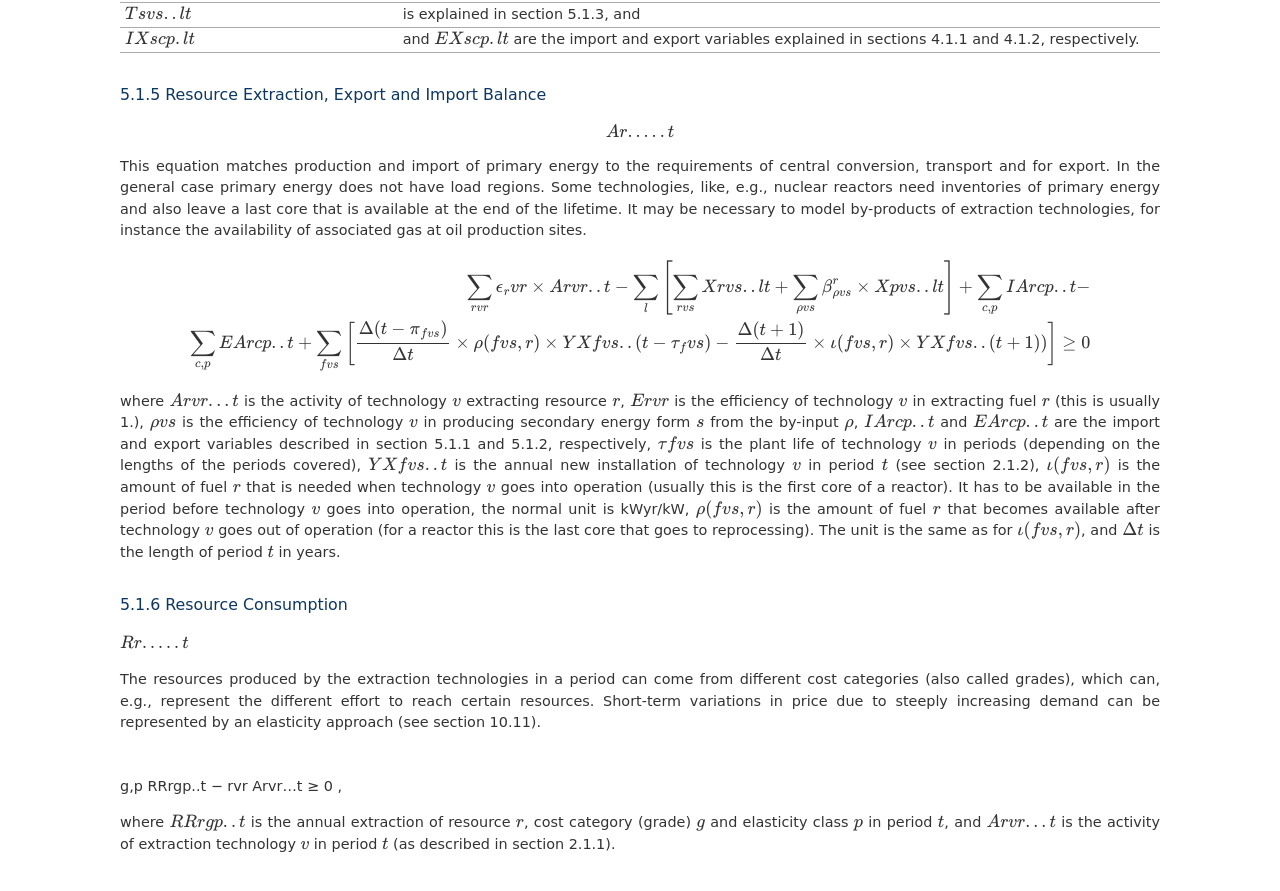
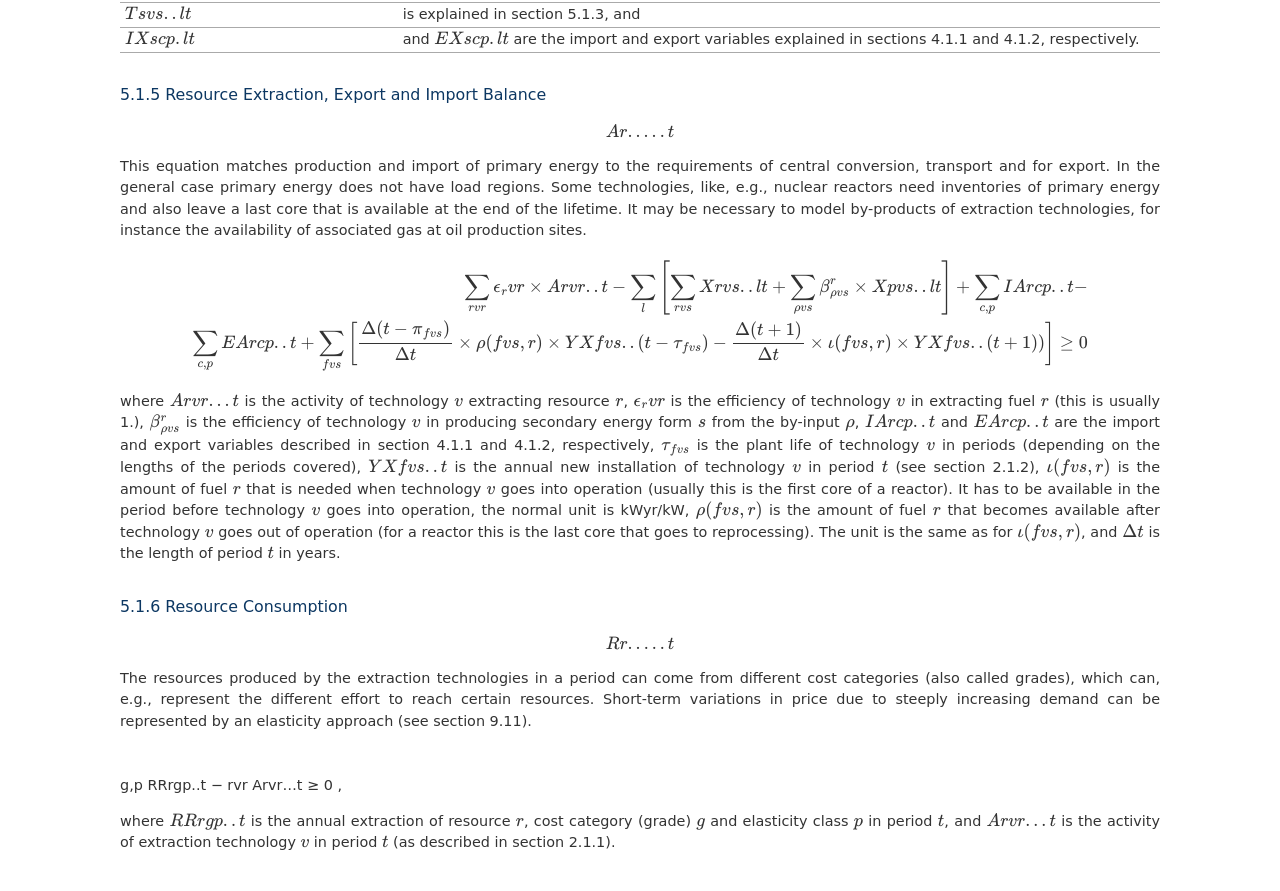
Before and after one commit to iiasa/message_doc, a Sphinx documentation site: the page built from source/message_globiom/annex/message/energy_flows.rst, in a window 1280 px wide and 900 px high, scrolled down 2586 px. Shown: the top 891 px of the window. Built offline with Sphinx 7.4.7, drawn with Linux system fonts in a browser that asks for light colours; pages that are not in the unit, such as notebooks, are missing from menus.

Commit message:
Update energy_flows.rst

```diff
--- a/source/message_globiom/annex/message/energy_flows.rst
+++ b/source/message_globiom/annex/message/energy_flows.rst
@@ -154,25 +154,26 @@ where
 This equation matches production and import of primary energy to the requirements of central conversion, transport and for export. In the general  case primary energy does not have load regions. Some technologies,  like, e.g., nuclear reactors need inventories of primary energy and also leave a last core that is available at the end of the lifetime. It may be necessary to model by-products of extraction technologies, for instance the availability of associated  gas at oil production sites.
 
 .. math::
-   \sum _{rvr}\epsilon _rvr \times Arvr..t - \sum _l \left [ \sum _{rvs} Xrvs..lt + \sum _{\rho vs} \beta _{\rho vs}^r \times Xpvs..lt\right ] + \sum _{c,p}IArcp..t -\\ \sum_{c,p}EArcp..t + \sum_{fvs} \left [ \frac{\Delta (t-{\pi _{fvs}})}{\Delta t} \times \rho (fvs,r) \times YXfvs..(t-\tau _fvs) - \\ \frac{\Delta (t+1)}{\Delta t}\times \iota (fvs,r) \times YXfvs..(t+1)) \right] \geq 0
+   \sum _{rvr}\epsilon _rvr \times Arvr..t - \sum _l \left [ \sum _{rvs} Xrvs..lt + \sum _{\rho vs} \beta _{\rho vs}^r \times Xpvs..lt\right ] + \sum _{c,p}IArcp..t -\\ \sum_{c,p}EArcp..t + \sum_{fvs} \left [ \frac{\Delta (t-{\pi _{fvs}})}{\Delta t} \times \rho (fvs,r) \times YXfvs..(t-\tau _{fvs}) - \\ \frac{\Delta (t+1)}{\Delta t}\times \iota (fvs,r) \times YXfvs..(t+1)) \right] \geq 0
 
 where
 :math:`Arvr...t`    is the activity of technology :math:`v` extracting resource :math:`r`,
-:math:`Ervr`	       is the efficiency of technology :math:`v` in extracting fuel :math:`r` (this is usually 1.),
-:math:`ρvs`	        is the efficiency of technology :math:`v` in producing secondary energy form :math:`s` from the by-input :math:`ρ`,
-:math:`I Arcp..t`	  and :math:`EArcp..t` are the import and export variables described in section 5.1.1 and 5.1.2, respectively,
-:math:`τf vs`       is the plant life of technology :math:`v` in periods (depending on the lengths of the periods covered),
-:math:`Y X f vs..t` is the annual new installation of technology :math:`v` in period :math:`t` (see section  2.1.2),
-:math:`ι(f vs, r)`	 is the amount of fuel :math:`r` that is needed when technology :math:`v` goes into operation (usually this is the first core of a reactor). It has to be available in the period before technology :math:`v` goes into operation, the normal unit is kWyr/kW,
-:math:`ρ(f vs, r)`	 is the amount of fuel :math:`r` that becomes available after technology :math:`v` goes out of operation (for a reactor this is the last core that goes to reprocessing). The unit is the same as for :math:`ι(f vs, r)`, and
-:math:`∆t`	         is the length of period :math:`t` in years.
+:math:`\epsilon _rvr`	       is the efficiency of technology :math:`v` in extracting fuel :math:`r` (this is usually 1.),
+:math:`\beta _{\rho vs}^r`	        is the efficiency of technology :math:`v` in producing secondary energy form :math:`s` from the by-input :math:`\rho`,
+:math:`IArcp..t`	  and :math:`EArcp..t` are the import and export variables described in section 4.1.1 and 4.1.2, respectively,
+:math:`\tau _{fvs}`       is the plant life of technology :math:`v` in periods (depending on the lengths of the periods covered),
+:math:`YXfvs..t` is the annual new installation of technology :math:`v` in period :math:`t` (see section  2.1.2),
+:math:`\iota (fvs,r)`	 is the amount of fuel :math:`r` that is needed when technology :math:`v` goes into operation (usually this is the first core of a reactor). It has to be available in the period before technology :math:`v` goes into operation, the normal unit is kWyr/kW,
+:math:`\rho (fvs,r)`	 is the amount of fuel :math:`r` that becomes available after technology :math:`v` goes out of operation (for a reactor this is the last core that goes to reprocessing). The unit is the same as for :math:`\iota (fvs,r)`, and
+:math:`\Delta t`	         is the length of period :math:`t` in years.
 
 5.1.6 	Resource Consumption
 ~~~~~~~~~~~~~~~~~~~~~~~~~~~
 
-:math:`Rr.....t`
+.. math::
+   Rr.....t
 
-The resources produced by the extraction technologies in a period can come from different cost categories (also called grades), which can, e.g., represent the different effort to reach certain resources. Short-term variations in price due to steeply increasing demand can be represented by an elasticity approach (see section 10.11).
+The resources produced by the extraction technologies in a period can come from different cost categories (also called grades), which can, e.g., represent the different effort to reach certain resources. Short-term variations in price due to steeply increasing demand can be represented by an elasticity approach (see section 9.11).
 
 .. math::
 
```
